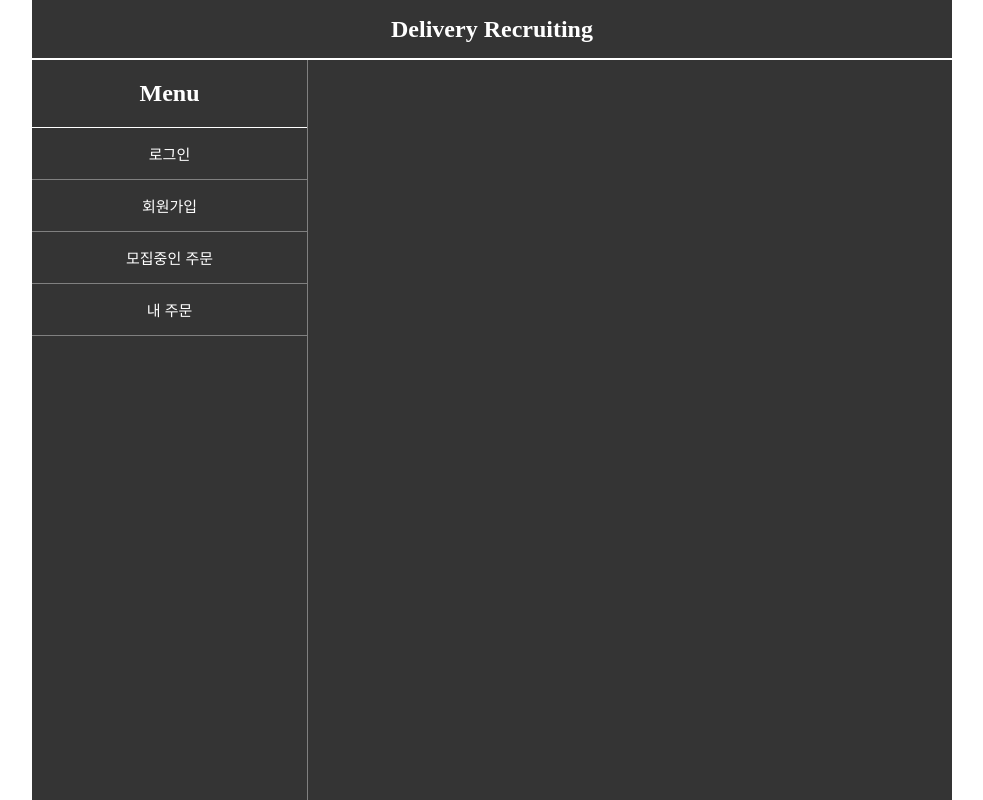
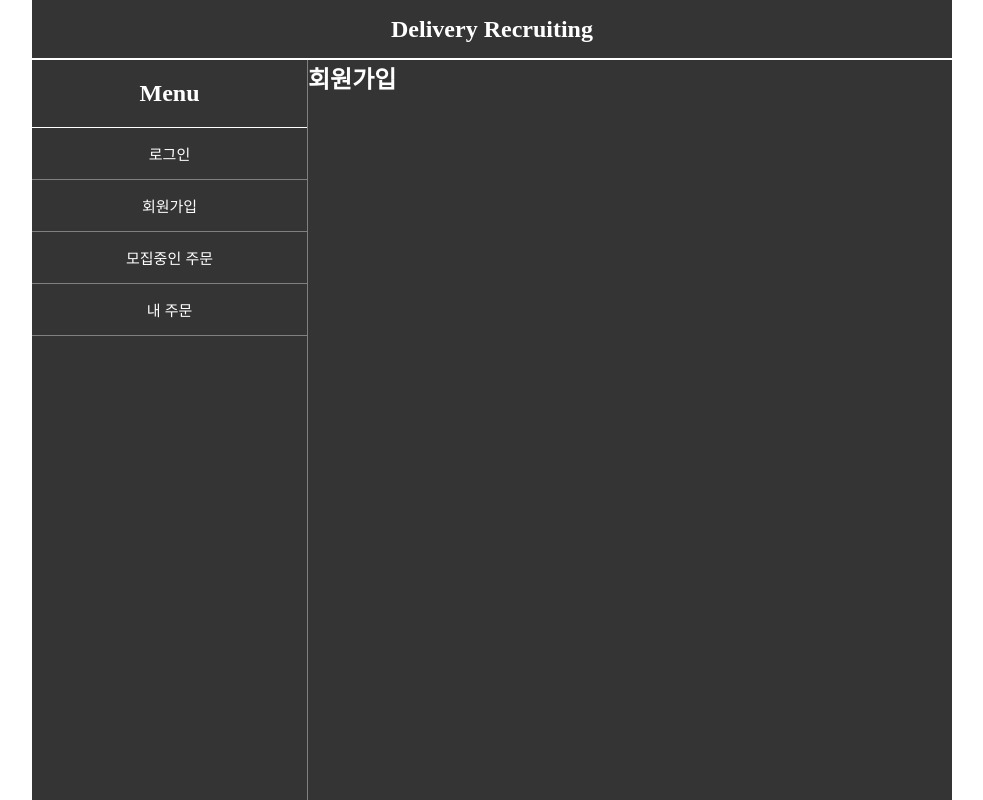
Before and after one commit to hsjung02/Delivery-Recruiting, a React (Create React App) app in the folder front-end/: page /Join in a window 1280 px wide. Shown: the whole page, without its empty margins (148-1131 px from the left). Built offline with nearby package versions, Linux system fonts and the light colour scheme.

Commit message:
4. Linked Pages

```diff
--- a/front-end/package.json
+++ b/front-end/package.json
@@ -8,6 +8,7 @@
     "@testing-library/user-event": "^12.8.3",
     "react": "^17.0.2",
     "react-dom": "^17.0.2",
+    "react-router-dom": "^5.2.0",
     "react-scripts": "4.0.3",
     "web-vitals": "^1.1.2"
   },
--- a/front-end/src/App.css
+++ b/front-end/src/App.css
@@ -1,3 +1,5 @@
+/*모든 element에 공통적으로 적용되는 스타일*/
+
 * {
     box-sizing: border-box;
     margin: 0;
--- a/front-end/src/App.jsx
+++ b/front-end/src/App.jsx
@@ -1,8 +1,36 @@
 import Container from "./Container/Container";
 import "./App.css";
+import { BrowserRouter as Router, Route, Switch } from "react-router-dom";
+import Home from "./Pages/Home/Home";
+import Login from "./Pages/Login/Login";
+import MyOrders from "./Pages/MyOrders/MyOrders";
+import Orders from "./Pages/Orders/Orders";
+import Join from "./Pages/Join/Join";
 
 function App() {
-  return <Container></Container>;
+  return (
+    <Container>
+      <Router>
+        <Switch>
+          <Route exact path="/">
+            <Home />
+          </Route>
+          <Route exact path="/Login">
+            <Login />
+          </Route>
+          <Route exact path="/Join">
+            <Join />
+          </Route>
+          <Route exact path="/MyOrders">
+            <MyOrders />
+          </Route>
+          <Route exact path="/Orders">
+            <Orders />
+          </Route>
+        </Switch>
+      </Router>
+    </Container>
+  );
 }
 
 export default App;
--- a/front-end/src/Container/Container.jsx
+++ b/front-end/src/Container/Container.jsx
@@ -20,7 +20,10 @@ function Container(props) {
         <SidebarOpenButton onClick={openSidebar} />
         <h2>Delivery Recruiting</h2>
       </header>
-      <Sidebar ref={sidebarRef} onClose={closeSidebar} />
+      <div className={classes.contents}>
+        <Sidebar ref={sidebarRef} onClose={closeSidebar} />
+        <main className={classes["main-contents"]}>{props.children}</main>
+      </div>
     </div>
   );
 }
--- a/front-end/src/Container/Container.module.css
+++ b/front-end/src/Container/Container.module.css
@@ -16,6 +16,16 @@
     position: relative;
 }
 
+.contents {
+    display: flex;
+    width: 100%;
+    background-color: inherit;
+}
+
+.main-contents {
+    flex-grow: 1;
+}
+
 @media screen and (min-width: 992px) {
     .container {
         width: 920px;
--- a/front-end/src/Container/Sidebar/Sidebar.jsx
+++ b/front-end/src/Container/Sidebar/Sidebar.jsx
@@ -3,6 +3,22 @@ import React from "react";
 import SidebarMenuButton from "../../UI/SidebarMenuButton/SidebarMenuButton";
 
 const Sidebar = React.forwardRef((props, ref) => {
+  const openLoginPage = event => {
+    window.location.href = "/Login";
+  };
+
+  const openJoinPage = event => {
+    window.location.href = "/Join";
+  };
+
+  const openOrdersPage = event => {
+    window.location.href = "/Orders";
+  };
+
+  const openMyOrdersPage = event => {
+    window.location.href = "/MyOrders";
+  };
+
   return (
     <aside className={classes["sidebar"]} ref={ref}>
       <header className={classes["sidebar-header"]}>
@@ -13,16 +29,16 @@ const Sidebar = React.forwardRef((props, ref) => {
       </header>
       <ul className={classes["sidebar-menu"]}>
         <li>
-          <SidebarMenuButton title="로그인" />
+          <SidebarMenuButton title="로그인" onClick={openLoginPage} />
         </li>
         <li>
-          <SidebarMenuButton title="회원가입" />
+          <SidebarMenuButton title="회원가입" onClick={openJoinPage} />
         </li>
         <li>
-          <SidebarMenuButton title="모집중인 주문" />
+          <SidebarMenuButton title="모집중인 주문" onClick={openOrdersPage} />
         </li>
         <li>
-          <SidebarMenuButton title="내 주문" />
+          <SidebarMenuButton title="내 주문" onClick={openMyOrdersPage} />
         </li>
       </ul>
     </aside>
--- /dev/null
+++ b/front-end/src/Pages/Home/Home.jsx
@@ -0,0 +1,5 @@
+function Home(props) {
+  return <h2>Home</h2>;
+}
+
+export default Home;
--- /dev/null
+++ b/front-end/src/Pages/Join/Join.jsx
@@ -0,0 +1,5 @@
+function Join(props) {
+  return <h2>회원가입</h2>;
+}
+
+export default Join;
--- /dev/null
+++ b/front-end/src/Pages/Login/Login.jsx
@@ -0,0 +1,5 @@
+function Login(props) {
+  return <h2>Login</h2>;
+}
+
+export default Login;
--- /dev/null
+++ b/front-end/src/Pages/MyOrders/MyOrders.jsx
@@ -0,0 +1,5 @@
+function MyOrders(props) {
+  return <h2>My Orders</h2>;
+}
+
+export default MyOrders;
--- /dev/null
+++ b/front-end/src/Pages/Orders/Orders.jsx
@@ -0,0 +1,5 @@
+function Orders(props) {
+  return <h2>Orders</h2>;
+}
+
+export default Orders;
```
Also changed, not shown: 1 other file (tests, documents, lock files or other folders).
